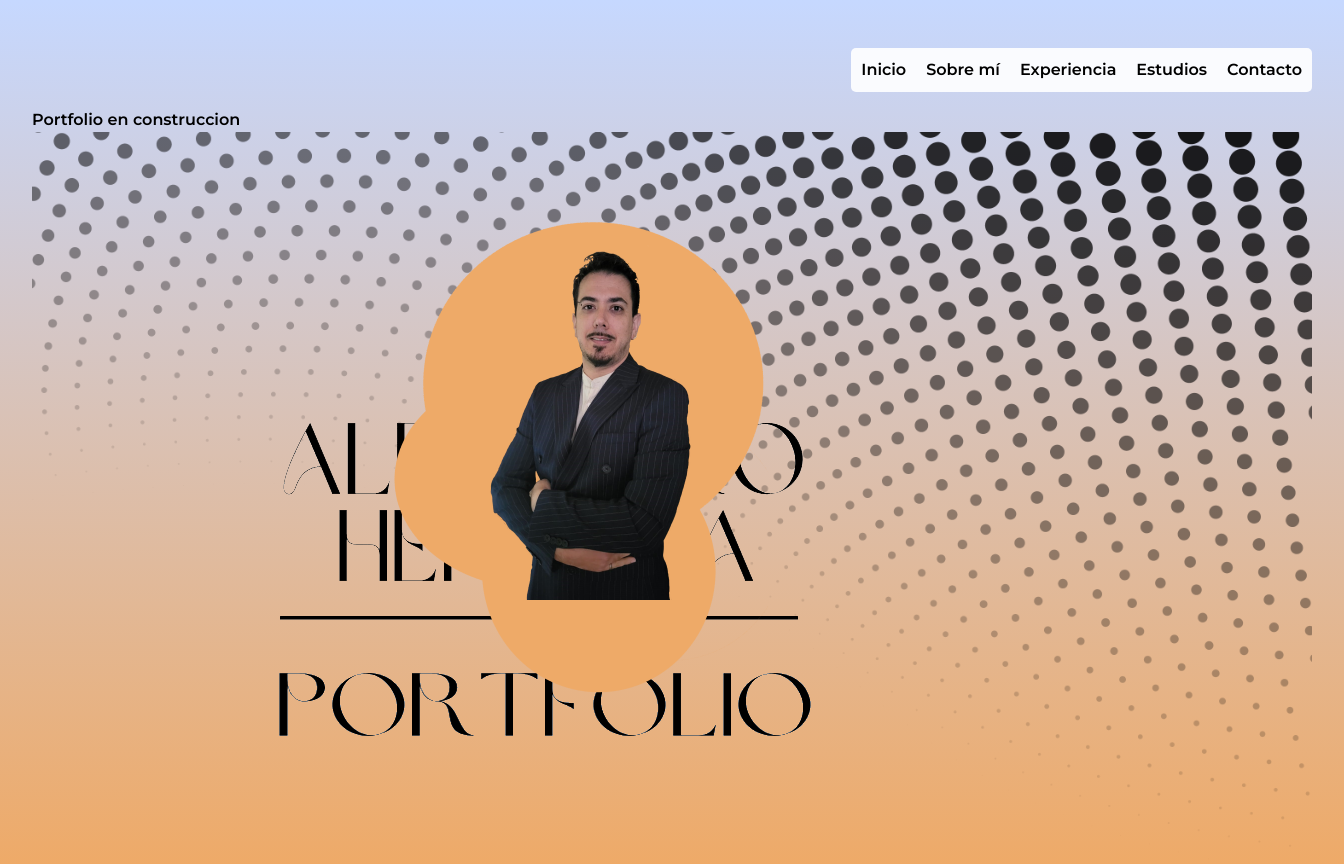
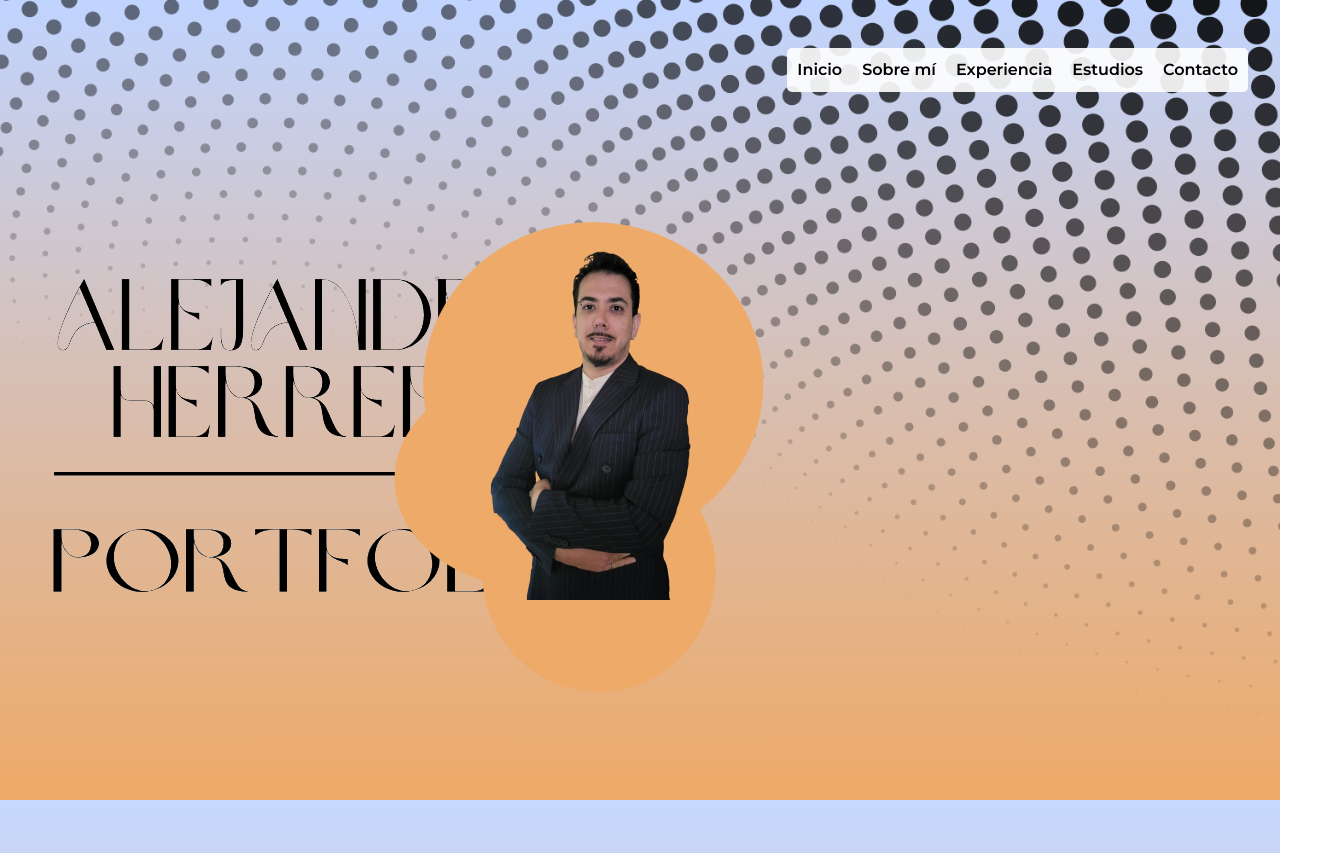
Before and after one commit to yumlyDev/cv, a React (Vite) app: page / in a window 1280 px wide. Shown: the whole page, 1344 px wide, since content can reach past the window. Built offline with nearby package versions, Linux system fonts and the light colour scheme; a web font is replaced by a local one.

Commit message:
estilos globales backgroud

```diff
--- a/index.html
+++ b/index.html
@@ -1,9 +1,9 @@
 <!doctype html>
-<html lang="en">
+<html lang="ES-es">
   <head>
     <meta charset="UTF-8" />
+    <meta name="viewport" content="width=device-width, initial-scale=1.0">
     <link rel="icon" type="image/svg+xml" href="/vite.svg" />
-    <meta name="viewport" content="width=device-width, initial-scale=1.0" />
     <title>cv</title>
   </head>
   <body>
--- a/src/componentes/Menu.css
+++ b/src/componentes/Menu.css
@@ -1,9 +1,11 @@
 @import url('https://fonts.googleapis.com/css2?family=Montserrat:ital,wght@0,100..900;1,100..900&family=Open+Sans:ital,wght@0,300..800;1,300..800&family=Playwrite+DE+Grund:wght@300&display=swap');
 .menu {
   display: flex;
+  position:relative;
   width: 100%;
   align-items: center;
-  padding-right: 200px;
+  z-index: 10; /* debajo de todo */
+
 }
 .menu ul {
   list-style: none; /* quita puntos */
--- a/src/pages/Inicio.jsx
+++ b/src/pages/Inicio.jsx
@@ -1,16 +1,13 @@
 function Inicio() {
   return (
-    <div>
+    <div className="patron">
+      <img src="/patron.png" alt="patron circulos" className="patronimagen" />
+      <div className="fotonombre">
+        <img className="nombre" src="/fondo.png" alt="Alejandro Herrera" />
+      </div>
 
-      <div className="patron">
-        <div>Portfolio en construccion</div>
-    <img src="/patron.png" alt="patron circulos" className="patronimagen"></img>
-        <div className="fotonombre">
-          <img className="nombre" src="/fondo.png" alt="Alejandro Herrera"></img>
-        </div>
-        <div className="bloquefondo">
-          <img className="fondo"src="/yo.png" alt="portfolio"></img>
-        </div>
+      <div className="bloquefondo">
+        <img className="fondo" src="/yo.png" alt="portfolio" />
       </div>
     </div>
   );
--- a/src/styles/ordenador.css
+++ b/src/styles/ordenador.css
@@ -1,45 +1,47 @@
 @media (min-width: 1025px) {
 
- html, body {
+  html, body{
     height: 100%;
+    width: 100%;
     margin: 0;
-}
-
-#root {
-  width: 100vw;       /* ocupa todo el ancho de la ventana */
-  overflow-x: hidden; /* evita scroll horizontal por elementos absolutos */
-  min-height: 100vh; /* ocupa al menos toda la ventana */
+    background: linear-gradient(rgba(192, 212, 255, 0.904), #eeaa68); /* seguirá ahí debajo */
     font-family: Montserrat;
     line-height: 1.5;
     font-weight: 600;
-  background: linear-gradient(rgba(192, 212, 255, 0.904), #eeaa68);
-  font-synthesis: none;
-  text-rendering: optimizeLegibility;
-  -webkit-font-smoothing: antialiased;
-  -moz-osx-font-smoothing: grayscale;
   }
 
-  .patron{
+  .patron {
+    position: absolute;   /* encima de todo */
+    top: 0;
+    left: 0;
     width: 100%;
+    height: 100%;      /* cubrir toda la pantalla */
+  z-index: 0; /* debajo de todo */
+
   }
   .patronimagen{
-    max-width: 100%;
+  width: 100%;
+  display: block;
+    z-index: 0; /* debajo de todo */
   }
 .fotonombre {
-  position: relative;
-  right: 10%;
-  margin-top: -50%;
+  position: absolute;
+  right: 50%;
+  top: 10%;
 
 }
+
 .bloquefondo{
   right: 100%;
   top: 20%;
 
   position: absolute;
+}.fondo {
+  position: relative;
+  display: flex;
+  align-items: center;
+  justify-content: center; /* si quieres centrar horizontalmente también */
 }
-.fondo{
-  position: relative;
-  align-items: center;
+
 
 }
-}
```
Lines whose indentation alone changed are shown as unchanged.
